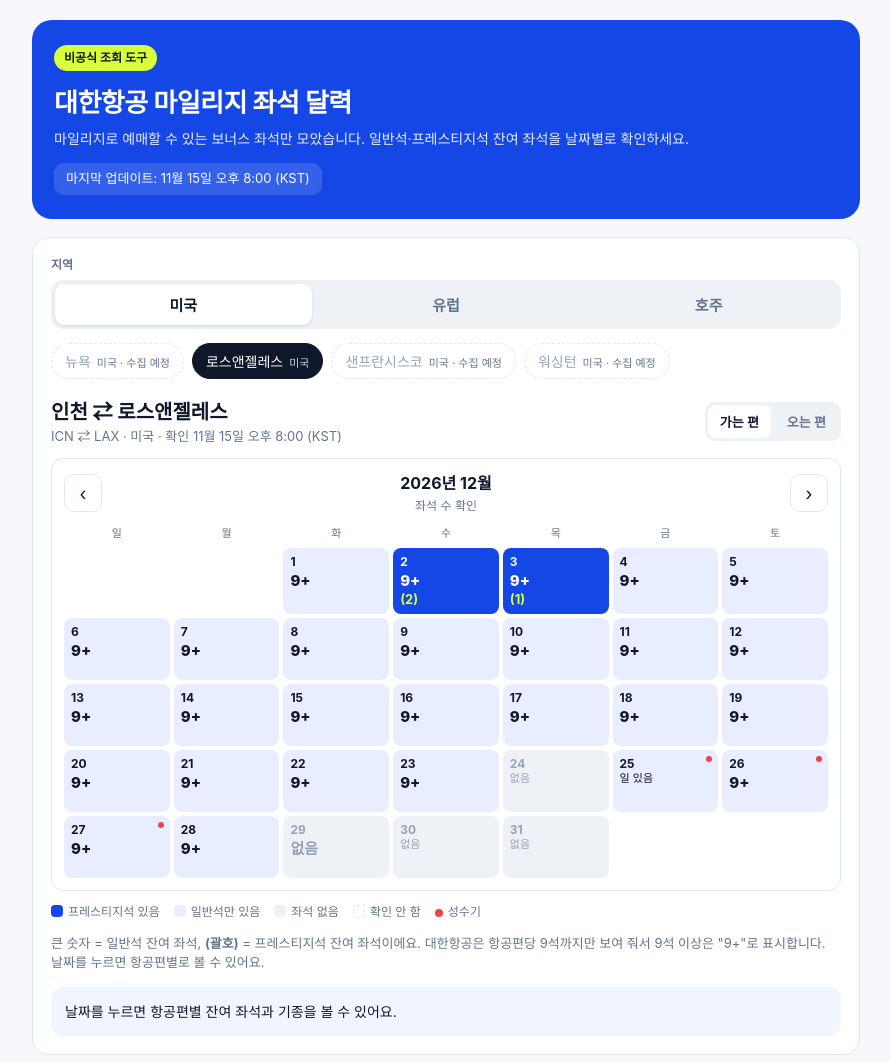
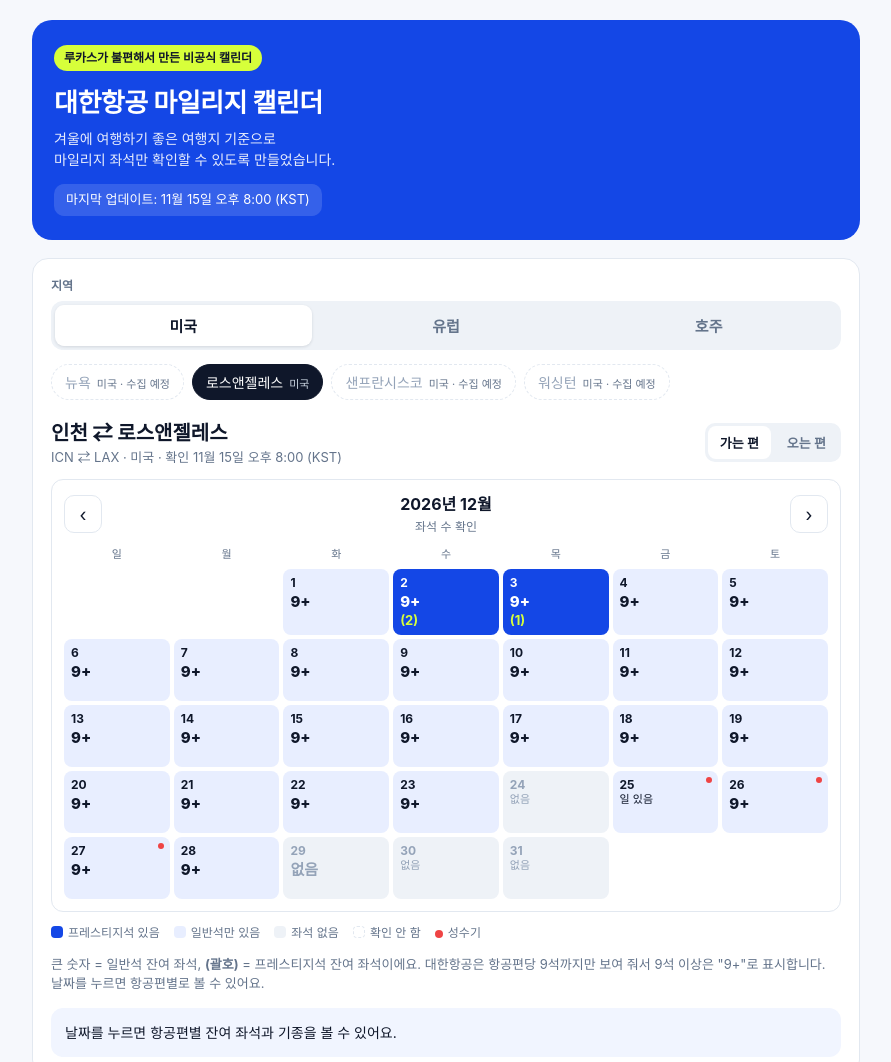
Before and after one commit to everywhere-lucas/ke-mileage, a plain HTML site: page public/mileage/index.html in a window 1280 px wide. Shown: the top 1062 px of the page, without its empty margins (194-1085 px from the left). Drawn offline with Linux system fonts and the light colour scheme.

Commit message:
상단 문구 변경: 대한항공 마일리지 캘린더
Co-Authored-By: Claude Opus 5.5 <noreply@anthropic.com>
Claude-Session: https://claude.ai/code/session_01LSQLNK9Ui4ZTY2EoSd4bHi

```diff
--- a/public/mileage/index.html
+++ b/public/mileage/index.html
@@ -3,7 +3,7 @@
 <head>
 <meta charset="utf-8">
 <meta name="viewport" content="width=device-width, initial-scale=1">
-<title>대한항공 마일리지 좌석 달력</title>
+<title>대한항공 마일리지 캘린더</title>
 <style>
   :root{--blue:#1447e6;--neon:#d7ff3a;--ink:#0f172a;--mute:#64748b;--line:#e2e8f0;--bg:#f6f8fc;--card:#fff;--peak:#ef4444}
   *{box-sizing:border-box}
@@ -84,9 +84,9 @@
 <body>
 <div class="wrap">
   <header>
-    <span class="badge">비공식 조회 도구</span>
-    <h1>대한항공 마일리지 좌석 달력</h1>
-    <p>마일리지로 예매할 수 있는 보너스 좌석만 모았습니다. 일반석·프레스티지석 잔여 좌석을 날짜별로 확인하세요.</p>
+    <span class="badge">루카스가 불편해서 만든 비공식 캘린더</span>
+    <h1>대한항공 마일리지 캘린더</h1>
+    <p>겨울에 여행하기 좋은 여행지 기준으로<br>마일리지 좌석만 확인할 수 있도록 만들었습니다.</p>
     <div class="stamp" id="stamp"></div>
   </header>
 
```
